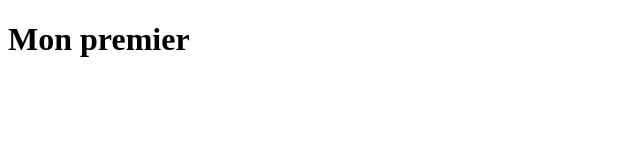
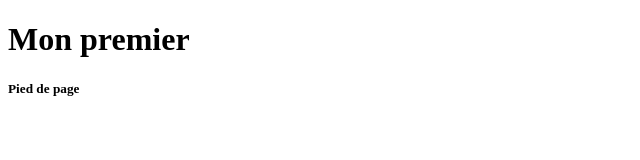
Before and after one commit to gulerogurpro/TP1-Git, a plain HTML site: page index.html in a window 1280 px wide. Shown: the full height of the page, 0-640 px from the left. Drawn offline with Linux system fonts and the light colour scheme.

Commit message:
ajout footer

```diff
--- a/index.html
+++ b/index.html
@@ -9,5 +9,8 @@
     <header>
         <h1>Mon premier</h1>
     </header>
+    <footer>
+        <h5>Pied de page</h5>
+    </footer>
 </body>
 </html>
```
